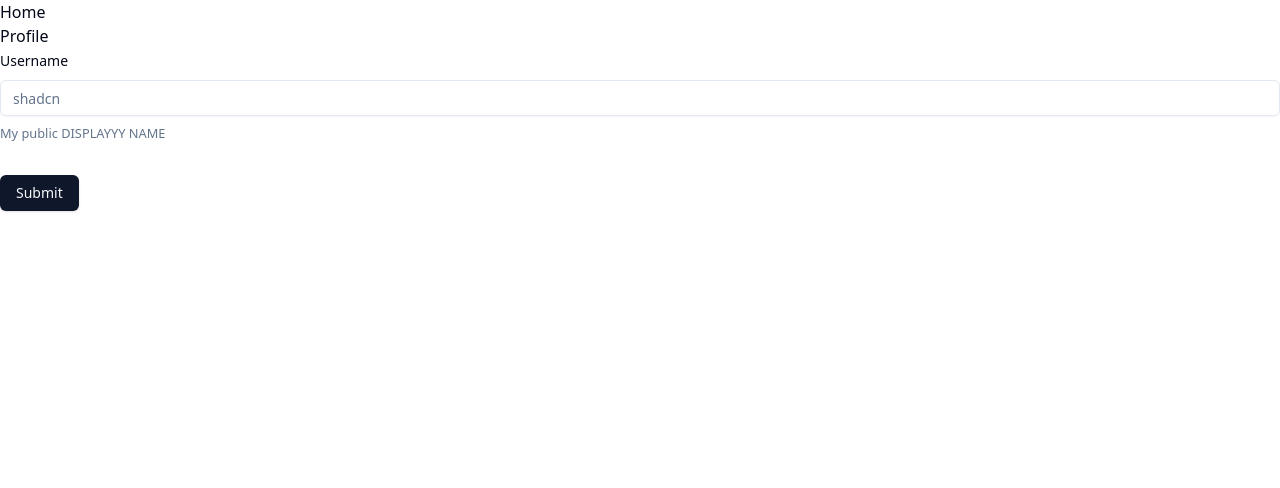
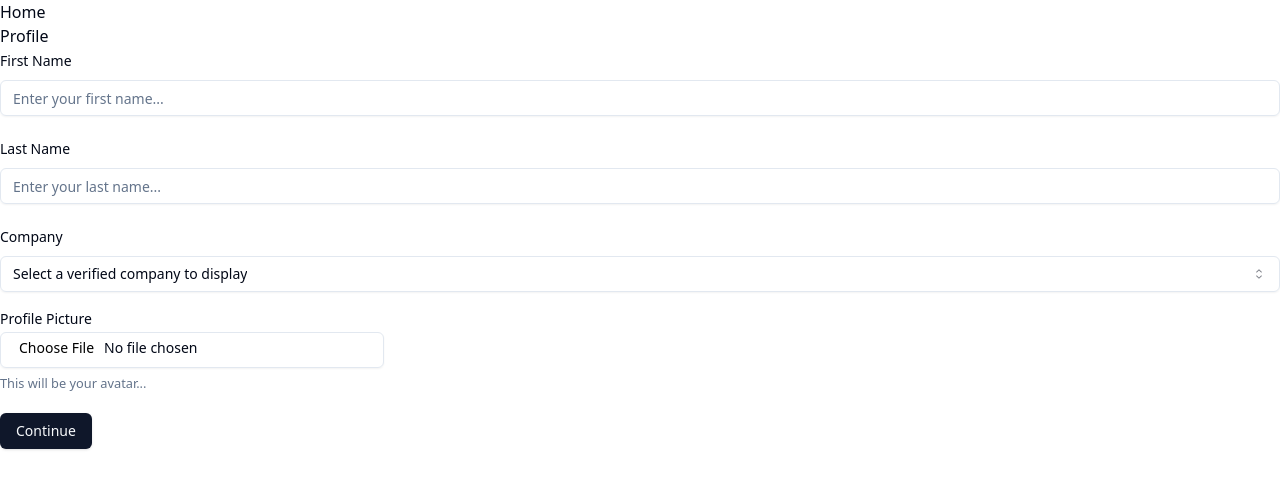
Before and after one commit to its-clem-fandango/lunchroulette-mirror, a React (Vite) app in the folder apps/client/: page /profile in a window 1280 px wide. Shown: the top 488 px of the page. Built offline with nearby package versions, Linux system fonts and the light colour scheme.

Commit message:
Add all fields EXCEPT interests

```diff
--- a/apps/client/package.json
+++ b/apps/client/package.json
@@ -13,6 +13,7 @@
     "@hookform/resolvers": "^3.3.2",
     "@radix-ui/react-icons": "^1.3.0",
     "@radix-ui/react-label": "^2.0.2",
+    "@radix-ui/react-select": "^2.0.0",
     "@radix-ui/react-slot": "^1.0.2",
     "@radix-ui/themes": "^2.0.1",
     "class-variance-authority": "^0.7.0",
--- a/apps/client/src/App.tsx
+++ b/apps/client/src/App.tsx
@@ -1,8 +1,5 @@
-import Header1 from "@/components/Header1"
-import { Button } from "@/components/ui/button"
 import CreateProfile from "./pages/CreateProfile"
 import { BrowserRouter as Router, Routes, Route } from "react-router-dom"
-import React from "react"
 import { Link } from "react-router-dom"
 
 function App() {
--- /dev/null
+++ b/apps/client/src/components/ui/select.tsx
@@ -0,0 +1,162 @@
+import * as React from "react"
+import {
+  CaretSortIcon,
+  CheckIcon,
+  ChevronDownIcon,
+  ChevronUpIcon,
+} from "@radix-ui/react-icons"
+import * as SelectPrimitive from "@radix-ui/react-select"
+
+import { cn } from "@/lib/utils"
+
+const Select = SelectPrimitive.Root
+
+const SelectGroup = SelectPrimitive.Group
+
+const SelectValue = SelectPrimitive.Value
+
+const SelectTrigger = React.forwardRef<
+  React.ElementRef<typeof SelectPrimitive.Trigger>,
+  React.ComponentPropsWithoutRef<typeof SelectPrimitive.Trigger>
+>(({ className, children, ...props }, ref) => (
+  <SelectPrimitive.Trigger
+    ref={ref}
+    className={cn(
+      "flex h-9 w-full items-center justify-between whitespace-nowrap rounded-md border border-input bg-transparent px-3 py-2 text-sm shadow-sm ring-offset-background placeholder:text-muted-foreground focus:outline-none focus:ring-1 focus:ring-ring disabled:cursor-not-allowed disabled:opacity-50 [&>span]:line-clamp-1",
+      className
+    )}
+    {...props}
+  >
+    {children}
+    <SelectPrimitive.Icon asChild>
+      <CaretSortIcon className="h-4 w-4 opacity-50" />
+    </SelectPrimitive.Icon>
+  </SelectPrimitive.Trigger>
+))
+SelectTrigger.displayName = SelectPrimitive.Trigger.displayName
+
+const SelectScrollUpButton = React.forwardRef<
+  React.ElementRef<typeof SelectPrimitive.ScrollUpButton>,
+  React.ComponentPropsWithoutRef<typeof SelectPrimitive.ScrollUpButton>
+>(({ className, ...props }, ref) => (
+  <SelectPrimitive.ScrollUpButton
+    ref={ref}
+    className={cn(
+      "flex cursor-default items-center justify-center py-1",
+      className
+    )}
+    {...props}
+  >
+    <ChevronUpIcon />
+  </SelectPrimitive.ScrollUpButton>
+))
+SelectScrollUpButton.displayName = SelectPrimitive.ScrollUpButton.displayName
+
+const SelectScrollDownButton = React.forwardRef<
+  React.ElementRef<typeof SelectPrimitive.ScrollDownButton>,
+  React.ComponentPropsWithoutRef<typeof SelectPrimitive.ScrollDownButton>
+>(({ className, ...props }, ref) => (
+  <SelectPrimitive.ScrollDownButton
+    ref={ref}
+    className={cn(
+      "flex cursor-default items-center justify-center py-1",
+      className
+    )}
+    {...props}
+  >
+    <ChevronDownIcon />
+  </SelectPrimitive.ScrollDownButton>
+))
+SelectScrollDownButton.displayName =
+  SelectPrimitive.ScrollDownButton.displayName
+
+const SelectContent = React.forwardRef<
+  React.ElementRef<typeof SelectPrimitive.Content>,
+  React.ComponentPropsWithoutRef<typeof SelectPrimitive.Content>
+>(({ className, children, position = "popper", ...props }, ref) => (
+  <SelectPrimitive.Portal>
+    <SelectPrimitive.Content
+      ref={ref}
+      className={cn(
+        "relative z-50 max-h-96 min-w-[8rem] overflow-hidden rounded-md border bg-popover text-popover-foreground shadow-md data-[state=open]:animate-in data-[state=closed]:animate-out data-[state=closed]:fade-out-0 data-[state=open]:fade-in-0 data-[state=closed]:zoom-out-95 data-[state=open]:zoom-in-95 data-[side=bottom]:slide-in-from-top-2 data-[side=left]:slide-in-from-right-2 data-[side=right]:slide-in-from-left-2 data-[side=top]:slide-in-from-bottom-2",
+        position === "popper" &&
+          "data-[side=bottom]:translate-y-1 data-[side=left]:-translate-x-1 data-[side=right]:translate-x-1 data-[side=top]:-translate-y-1",
+        className
+      )}
+      position={position}
+      {...props}
+    >
+      <SelectScrollUpButton />
+      <SelectPrimitive.Viewport
+        className={cn(
+          "p-1",
+          position === "popper" &&
+            "h-[var(--radix-select-trigger-height)] w-full min-w-[var(--radix-select-trigger-width)]"
+        )}
+      >
+        {children}
+      </SelectPrimitive.Viewport>
+      <SelectScrollDownButton />
+    </SelectPrimitive.Content>
+  </SelectPrimitive.Portal>
+))
+SelectContent.displayName = SelectPrimitive.Content.displayName
+
+const SelectLabel = React.forwardRef<
+  React.ElementRef<typeof SelectPrimitive.Label>,
+  React.ComponentPropsWithoutRef<typeof SelectPrimitive.Label>
+>(({ className, ...props }, ref) => (
+  <SelectPrimitive.Label
+    ref={ref}
+    className={cn("px-2 py-1.5 text-sm font-semibold", className)}
+    {...props}
+  />
+))
+SelectLabel.displayName = SelectPrimitive.Label.displayName
+
+const SelectItem = React.forwardRef<
+  React.ElementRef<typeof SelectPrimitive.Item>,
+  React.ComponentPropsWithoutRef<typeof SelectPrimitive.Item>
+>(({ className, children, ...props }, ref) => (
+  <SelectPrimitive.Item
+    ref={ref}
+    className={cn(
+      "relative flex w-full cursor-default select-none items-center rounded-sm py-1.5 pl-2 pr-8 text-sm outline-none focus:bg-accent focus:text-accent-foreground data-[disabled]:pointer-events-none data-[disabled]:opacity-50",
+      className
+    )}
+    {...props}
+  >
+    <span className="absolute right-2 flex h-3.5 w-3.5 items-center justify-center">
+      <SelectPrimitive.ItemIndicator>
+        <CheckIcon className="h-4 w-4" />
+      </SelectPrimitive.ItemIndicator>
+    </span>
+    <SelectPrimitive.ItemText>{children}</SelectPrimitive.ItemText>
+  </SelectPrimitive.Item>
+))
+SelectItem.displayName = SelectPrimitive.Item.displayName
+
+const SelectSeparator = React.forwardRef<
+  React.ElementRef<typeof SelectPrimitive.Separator>,
+  React.ComponentPropsWithoutRef<typeof SelectPrimitive.Separator>
+>(({ className, ...props }, ref) => (
+  <SelectPrimitive.Separator
+    ref={ref}
+    className={cn("-mx-1 my-1 h-px bg-muted", className)}
+    {...props}
+  />
+))
+SelectSeparator.displayName = SelectPrimitive.Separator.displayName
+
+export {
+  Select,
+  SelectGroup,
+  SelectValue,
+  SelectTrigger,
+  SelectContent,
+  SelectLabel,
+  SelectItem,
+  SelectSeparator,
+  SelectScrollUpButton,
+  SelectScrollDownButton,
+}
--- a/apps/client/src/pages/CreateProfile.tsx
+++ b/apps/client/src/pages/CreateProfile.tsx
@@ -13,44 +13,110 @@
   FormMessage,
 } from "@/components/ui/form"
 import { Input } from "@/components/ui/input"
+import { Label } from "@/components/ui/label"
+import {
+  Select,
+  SelectContent,
+  SelectItem,
+  SelectTrigger,
+  SelectValue,
+} from "@/components/ui/select"
 
 const formSchema = z.object({
-  username: z.string().min(2).max(50),
+  firstName: z.string().min(2).max(50),
+  lastName: z.string().min(2).max(50),
+  companyName: z.string({
+    required_error: "Please select a company name",
+  }),
 })
 
 export default function CreateProfile() {
   //define form
   const form = useForm<z.infer<typeof formSchema>>({
+    //specify input validator for reacthookform
     resolver: zodResolver(formSchema),
     defaultValues: {
-      username: "",
+      firstName: "",
+      lastName: "",
+      companyName: "",
     },
   })
 
+  console.log(form.watch())
+
   //define submit handler
   function onSubmit(values: z.infer<typeof formSchema>) {
-    console.log(values)
+    console.log(`Here's my object:`, values)
   }
 
   return (
+    <div className="">
       <Form {...form}>
-      <form onSubmit={form.handleSubmit(onSubmit)} className="space-y-8">
+        <form onSubmit={form.handleSubmit(onSubmit)} className="space-y-5">
           <FormField
             control={form.control}
-          name="username"
+            name="firstName"
             render={({ field }) => (
               <FormItem>
-              <FormLabel>Username</FormLabel>
+                <FormLabel>First Name</FormLabel>
                 <FormControl>
-                <Input placeholder="shadcn" {...field} />
+                  <Input placeholder="Enter your first name..." {...field} />
                 </FormControl>
-              <FormDescription>My public DISPLAYYY NAME</FormDescription>
                 <FormMessage />
               </FormItem>
             )}
           />
-        <Button type="submit">Submit</Button>
+          <FormField
+            control={form.control}
+            name="lastName"
+            render={({ field }) => (
+              <FormItem>
+                <FormLabel>Last Name</FormLabel>
+                <FormControl>
+                  <Input placeholder="Enter your last name..." {...field} />
+                </FormControl>
+                <FormMessage />
+              </FormItem>
+            )}
+          />
+          <FormField
+            control={form.control}
+            name="companyName"
+            render={({ field }) => (
+              <FormItem>
+                <FormLabel>Company</FormLabel>
+                <Select
+                  onValueChange={field.onChange}
+                  defaultValue={field.value}
+                >
+                  <FormControl>
+                    <SelectTrigger>
+                      <SelectValue placeholder="Select a verified company to display" />
+                    </SelectTrigger>
+                  </FormControl>
+                  <SelectContent>
+                    <SelectItem value="arol.dev">arol.dev</SelectItem>
+                    <SelectItem value="Cooltra">cooltra</SelectItem>
+                    <SelectItem value="impact">maximum impact</SelectItem>
+                  </SelectContent>
+                </Select>
+                <FormMessage />
+              </FormItem>
+            )}
+          />
+          <FormItem>
+            <div className="grid w-full max-w-sm items-center gap-1.5">
+              <FormLabel htmlFor="picture">Profile Picture</FormLabel>
+              <FormControl>
+                <Input id="picture" type="file" />
+              </FormControl>
+              <FormDescription>This will be your avatar...</FormDescription>
+            </div>
+          </FormItem>
+
+          <Button type="submit">Continue</Button>
         </form>
       </Form>
+    </div>
   )
 }
```
Lines whose indentation alone changed are shown as unchanged.
